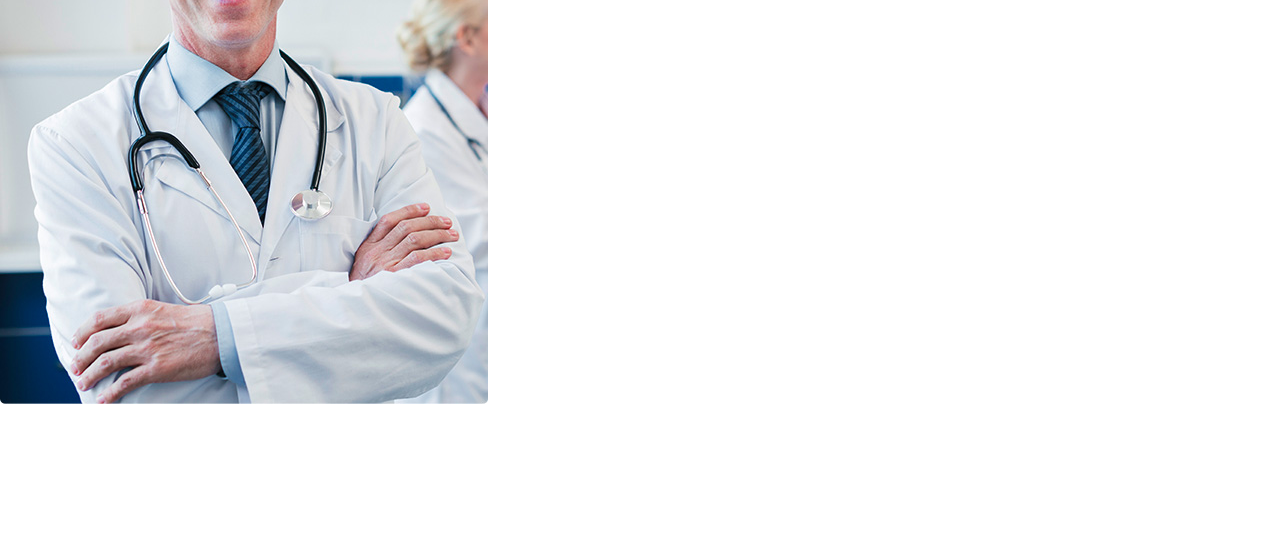
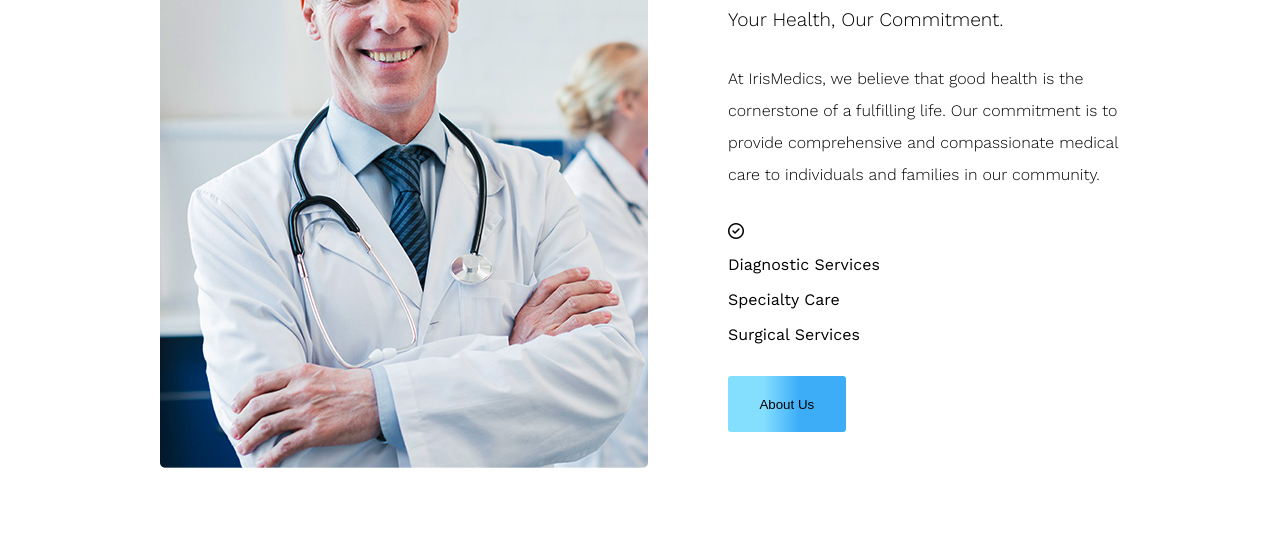
Before and after one commit to henryamos/IrisMedLab, a plain HTML site: page index.html in a window 1280 px wide. Shown: the part 1077-1613 px from the top of the page. Before the commit the page ends 1485 px from the top, so only its background shows below. Drawn offline with nearby package versions, Linux system fonts and the light colour scheme.

Commit message:
Updated the About Page

```diff
--- a/assests/css/styles.css
+++ b/assests/css/styles.css
@@ -6,6 +6,7 @@
     border: 0;
     outline: 0;
     text-decoration: none;
+    list-style-type: none;
 }
 body{
     width: 100wh;
@@ -16,8 +17,11 @@ body{
 :root {
   --blue: #3eadf8;
   ---base-blue:#296ea4;
+  --blue-light:#84dfff;
+
   --primary-color:#007bff;
   --text-color-primary:#002278;
+  --btn-color: linear-gradient(90deg, rgba(132,223,255,1) 30%, rgba(62,173,248,1) 60%, rgba(62,173,248,1) 100%);
   --dark:#212529;
   --white: #fffefe;
   --text-white:rgba(255, 255, 255, 0.8);
@@ -104,3 +108,45 @@ background-size: cover;
     color: var(--text-white);
     border: none;
 }
+/* About Section */
+.about-container{
+    display: flex;
+    flex-direction: row;
+    justify-content: space-between;
+    align-items: center;
+    padding: 4rem 10rem;
+    column-gap: 5rem;
+}
+.about-content{
+    display: flex;
+    flex-direction: column;
+    row-gap: 2rem;
+    justify-content: space-between;
+}
+
+.about-content h2{
+    font-size: 3rem;
+    font-weight: 600;
+    margin-bottom: 1.5rem;
+}
+.about-content span{
+    font-size: 1.2rem;
+    font-weight: 300;
+}
+.about-content p{
+    font-size: 1rem;
+    font-weight: 300;
+    line-height: 2rem;
+
+}
+ul{
+    display: flex;
+    flex-direction: column;
+    row-gap: 1rem;
+}
+.btn-about{
+    width: 30%;
+    background-image: var(--btn-color);
+    padding: 1.3rem;
+    border-radius: 0.2rem;
+}
--- a/index.html
+++ b/index.html
@@ -1,27 +1,24 @@
 <!DOCTYPE html>
 <html lang="en">
   <head>
-    <meta charset="UTF-8">
-    <meta name="viewport" content="width=device-width, initial-scale=1.0">
-    <link rel="stylesheet" href="./assests/css/styles.css">
+    <meta charset="UTF-8" />
+    <meta name="viewport" content="width=device-width, initial-scale=1.0" />
+    <link rel="stylesheet" href="./assests/css/styles.css" />
     <title>IrisMedics</title>
   </head>
   <body>
     <nav class="nav">
-        <img src="./assests/images/logo.png" alt="logo">
+      <img src="./assests/images/logo.png" alt="logo" />
       <div class="nav-items">
-
-
         <a href="#">Home</a>
         <a href="#">About</a>
         <a href="#">Blog</a>
         <a href="#">Pages</a>
         <a href="#">Contact</a>
 
-        <div >
+        <div>
           <button class="nav-btn">Book Appointment</button>
         </div>
-
       </div>
     </nav>
     <section id="home" class="hero-section">
@@ -31,18 +28,46 @@
         <h3>to life for the whole family</h3>
         <button class="hero-btn">Discover More</button>
       </div>
-
     </section>
     <section>
       <div class="about-container">
         <div class="img-container">
-            <img src="./assests/images/doc1.jpg" alt="about">
-            <div></div>
+          <img src="./assests/images/doc1.jpg" alt="about" />
+          <div class="left"></div>
         </div>
         <div class="about-content">
+            <div>
 
+                <h2>Iris Medics</h2>
+                <span>Your Health, Our Commitment.</span>
+            </div>
+          <p>
+            At IrisMedics, we believe that good health is the cornerstone of a
+            fulfilling life. Our commitment is to provide comprehensive and
+            compassionate medical care to individuals and families in our
+            community.
+          </p>
+          <div>
+
+              <ul>
+                 <i class="fa-regular fa-circle-check"></i>
+                  <li>
+                      Diagnostic Services
+                    </li>
+                    <li>Specialty Care</li>
+                    <li>Surgical Services</li>
+                </ul>
+            </div>
+            <button class="btn-about">
+                About Us
+            </button>
         </div>
       </div>
     </section>
+    <script
+    src="https://kit.fontawesome.com/b11e849711.js"
+    crossorigin="anonymous"
+  ></script>
   </body>
+
 </html>
```
Lines whose indentation alone changed are shown as unchanged.
